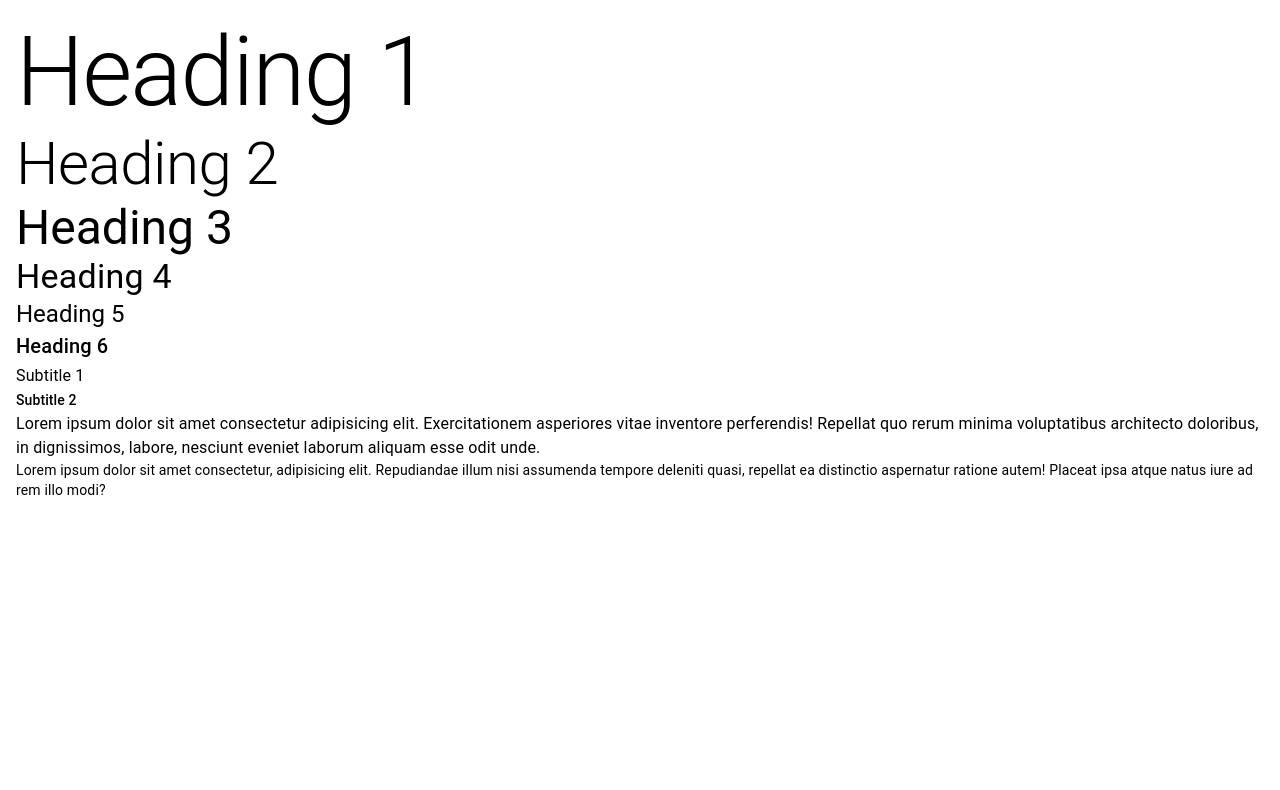
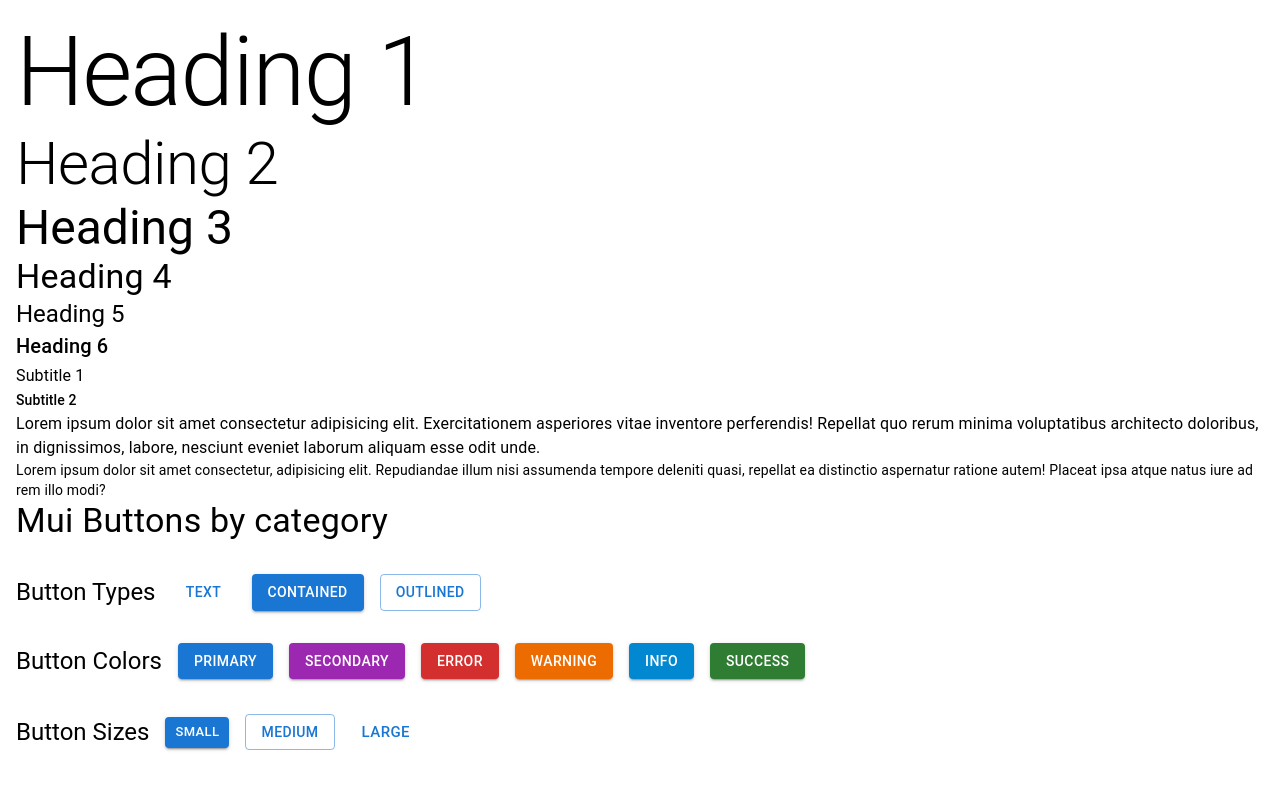
Before and after one commit to vickbk/react-material-ui, a React (Vite) app: page / in a window 1280 px wide. Shown: the top 790 px of the page. Built offline with nearby package versions, Linux system fonts and the light colour scheme.

Commit message:
feat: add MuiButton component and related button categories, sizes, and types

```diff
--- a/src/app/components/app-content.tsx
+++ b/src/app/components/app-content.tsx
@@ -1,9 +1,11 @@
+import { MuiButton } from "./mui-button";
 import { MuiTypoGraphy } from "./mui-typography";
 
 export const AppContent = () => {
   return (
     <main className="p-4">
       <MuiTypoGraphy />
+      <MuiButton />
     </main>
   );
 };
--- /dev/null
+++ b/src/app/components/mui-button.tsx
@@ -0,0 +1,17 @@
+import { ButtonColors } from "@/features/mui-buttons/components/button-colors";
+import { ButtonSize } from "@/features/mui-buttons/components/button-size";
+import { MuiButtonTypes } from "@/features/mui-buttons/components/mui-button-types";
+import { Stack, Typography } from "@mui/material";
+
+export const MuiButton = () => {
+  return (
+    <Stack component={"section"} spacing={4} mb={4}>
+      <Typography variant="h4" component={"h2"} gutterBottom>
+        Mui Buttons by category
+      </Typography>
+      <MuiButtonTypes />
+      <ButtonColors />
+      <ButtonSize />
+    </Stack>
+  );
+};
--- /dev/null
+++ b/src/features/common/components/types-holder.tsx
@@ -0,0 +1,18 @@
+import { Stack, Typography } from "@mui/material";
+import type { TypesHolderProps } from "../types";
+
+export const TypesHolder = ({ title, children }: TypesHolderProps) => {
+  return (
+    <Stack
+      component={"article"}
+      spacing={2}
+      direction="row"
+      alignItems="center"
+    >
+      <Typography variant="h5" component={"h3"}>
+        {title}
+      </Typography>
+      {children}
+    </Stack>
+  );
+};
--- /dev/null
+++ b/src/features/common/types/index.ts
@@ -0,0 +1 @@
+export * from "./types-holder-types";
--- /dev/null
+++ b/src/features/common/types/types-holder-types.ts
@@ -0,0 +1,4 @@
+export type TypesHolderProps = {
+  title: string;
+  children: React.ReactNode;
+};
--- /dev/null
+++ b/src/features/mui-buttons/components/button-colors.tsx
@@ -0,0 +1,27 @@
+import { TypesHolder } from "@/features/common/components/types-holder";
+import { Button } from "@mui/material";
+
+export const ButtonColors = () => {
+  return (
+    <TypesHolder title="Button Colors">
+      <Button variant="contained" color="primary">
+        Primary
+      </Button>
+      <Button variant="contained" color="secondary">
+        Secondary
+      </Button>
+      <Button variant="contained" color="error">
+        Error
+      </Button>
+      <Button variant="contained" color="warning">
+        Warning
+      </Button>
+      <Button variant="contained" color="info">
+        Info
+      </Button>
+      <Button variant="contained" color="success">
+        Success
+      </Button>
+    </TypesHolder>
+  );
+};
--- /dev/null
+++ b/src/features/mui-buttons/components/button-size.tsx
@@ -0,0 +1,18 @@
+import { TypesHolder } from "@/features/common/components/types-holder";
+import { Button } from "@mui/material";
+
+export const ButtonSize = () => {
+  return (
+    <TypesHolder title="Button Sizes">
+      <Button variant="contained" color="primary" size="small">
+        Small
+      </Button>
+      <Button variant="outlined" color="primary" size="medium">
+        Medium
+      </Button>
+      <Button variant="text" color="primary" size="large">
+        Large
+      </Button>
+    </TypesHolder>
+  );
+};
--- /dev/null
+++ b/src/features/mui-buttons/components/mui-button-types.tsx
@@ -0,0 +1,19 @@
+import { Button, Stack, Typography } from "@mui/material";
+
+export const MuiButtonTypes = () => {
+  return (
+    <Stack
+      component={"article"}
+      spacing={2}
+      direction="row"
+      alignItems="center"
+    >
+      <Typography variant="h5" component={"h3"} gutterBottom>
+        Button Types
+      </Typography>
+      <Button variant="text">Text</Button>
+      <Button variant="contained">Contained</Button>
+      <Button variant="outlined">Outlined</Button>
+    </Stack>
+  );
+};
```
